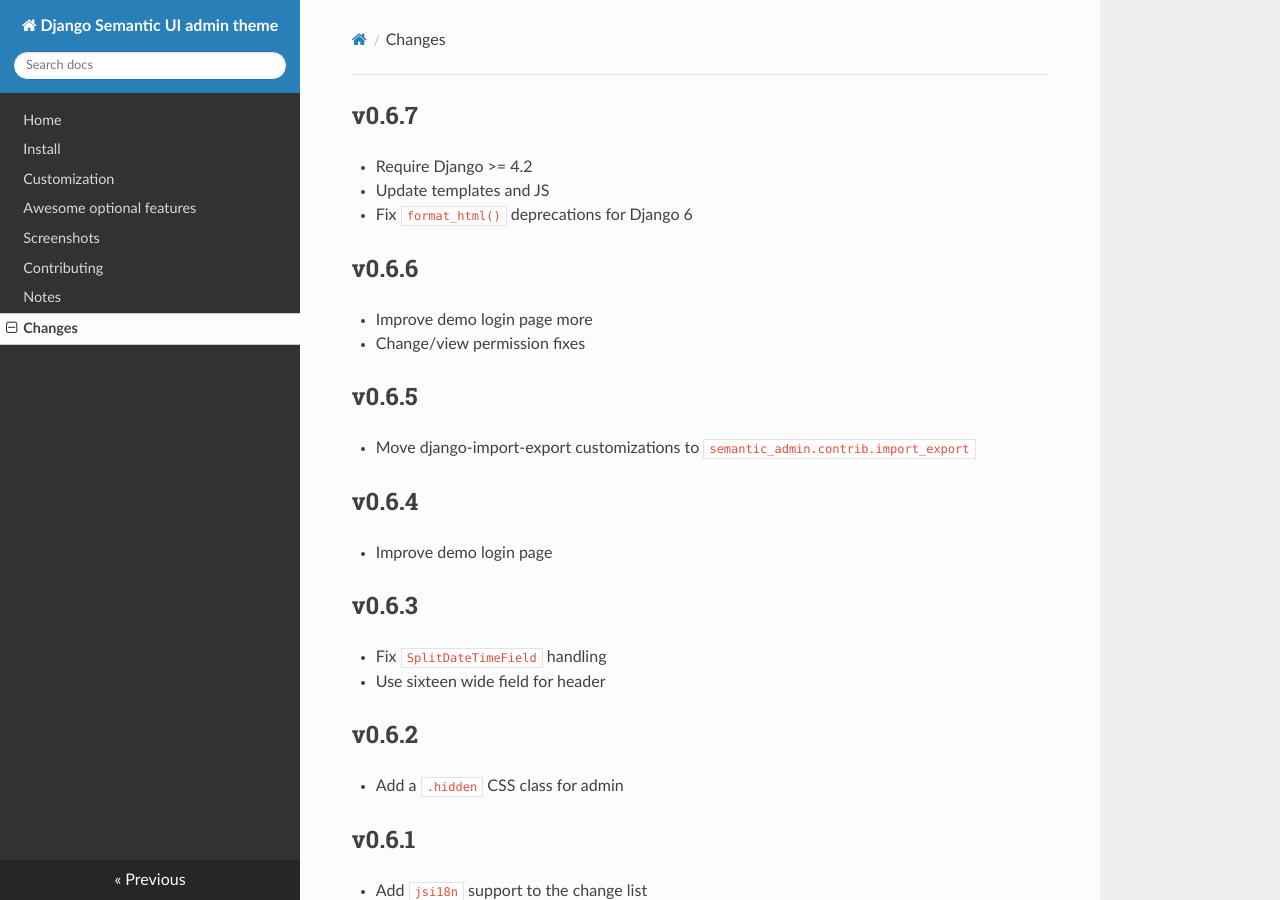
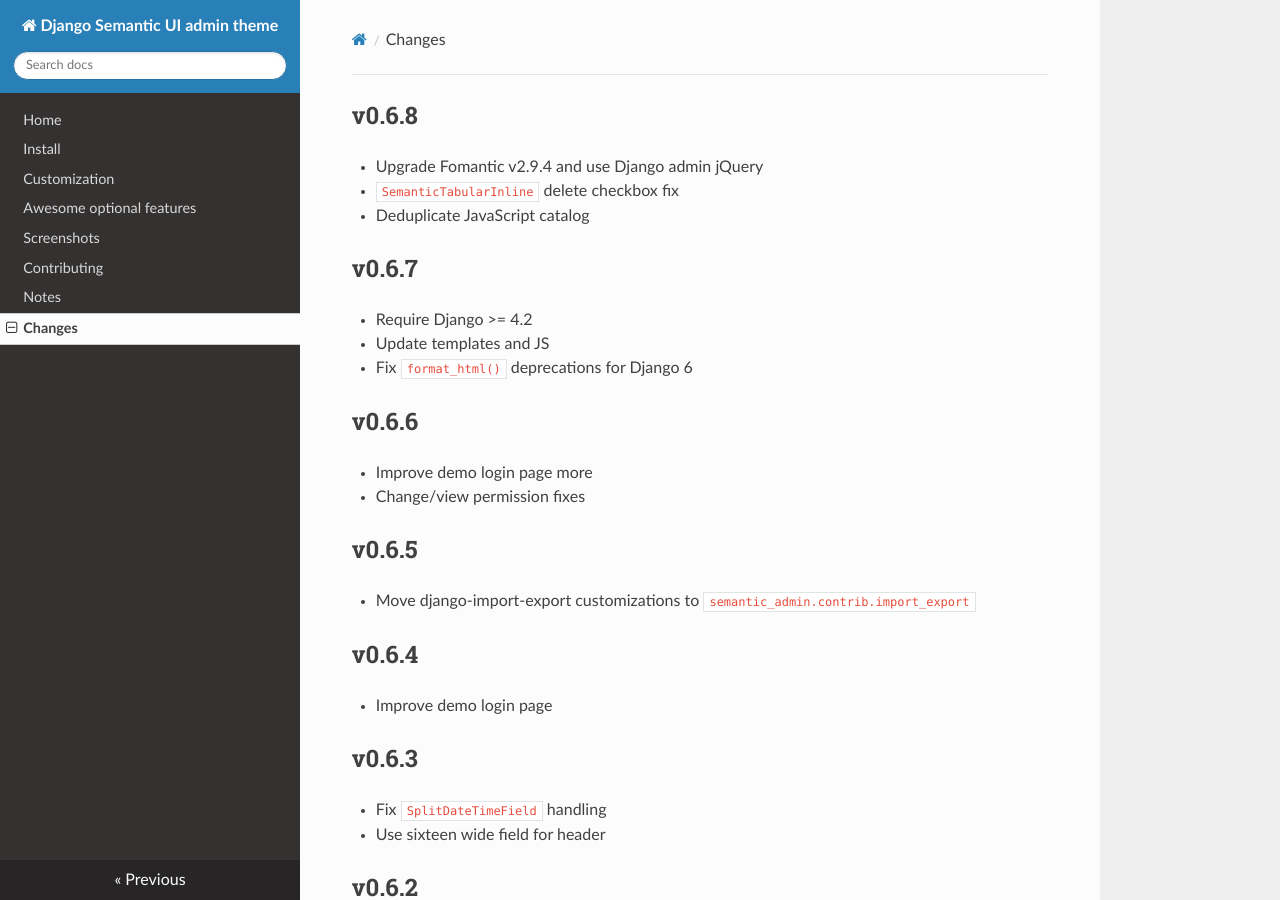
Before and after one commit to globophobe/django-semantic-admin, an MkDocs documentation site: the page built from docs/changes.md, in a window 1280 px wide and 900 px high. Built offline with MkDocs 1.6.1, drawn with Linux system fonts in a browser that asks for light colours; nearby versions of some CDN libraries.

Commit message:
:memo: update changes

```diff
--- a/docs/changes.md
+++ b/docs/changes.md
@@ -1,3 +1,9 @@
+v0.6.8
+------
+* Upgrade Fomantic v2.9.4 and use Django admin jQuery
+* `SemanticTabularInline` delete checkbox fix
+* Deduplicate JavaScript catalog
+
 v0.6.7
 ------
 * Require Django >= 4.2
```
Also changed, not shown: CHANGES.md (+6 -0 lines).
